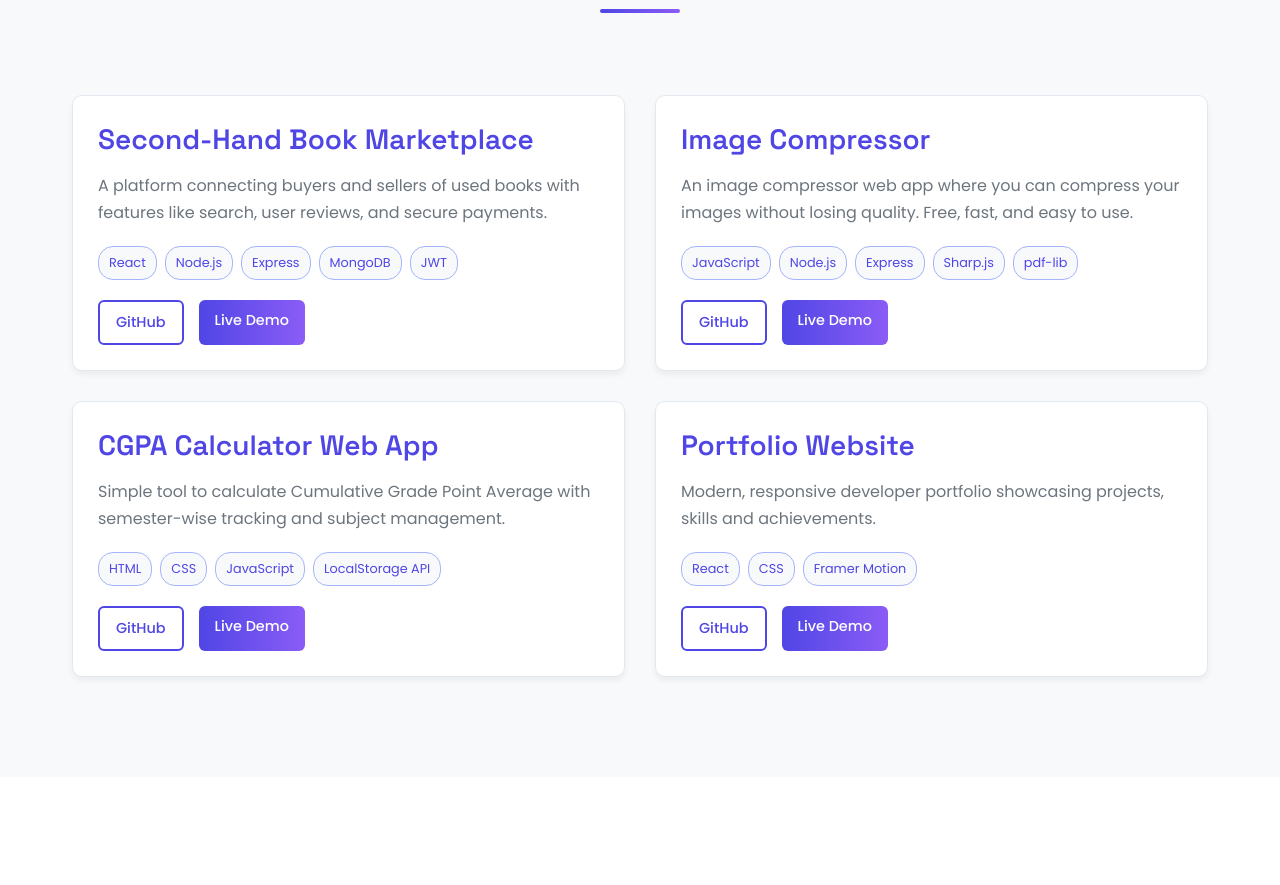
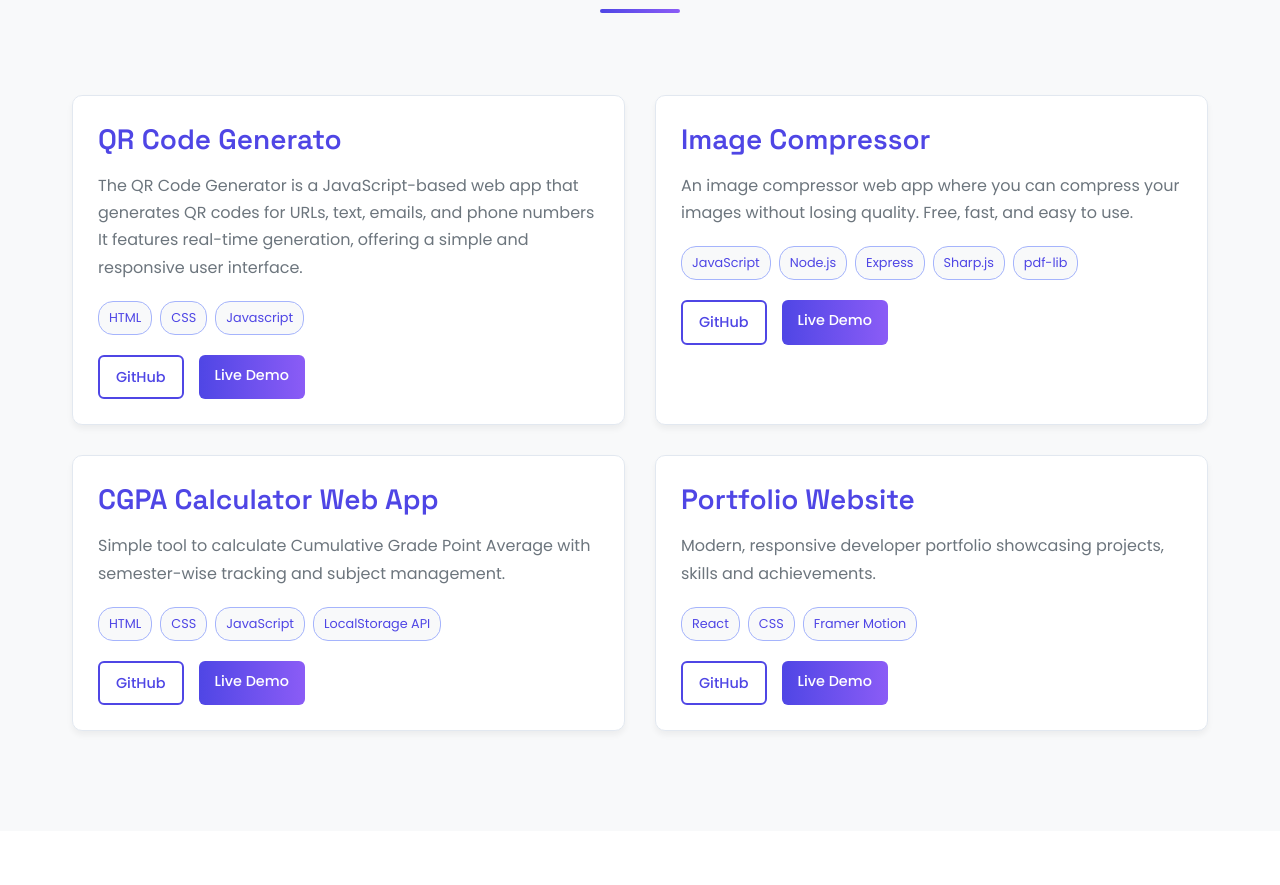
Before and after one commit to awadhesh8994/portfolio, a React (Create React App) app: page / in a window 1280 px wide. Shown: the part 2551-3436 px from the top of the page. Built offline with nearby package versions, Linux system fonts and the light colour scheme.

Commit message:
Update Projects.js

```diff
--- a/src/components/Projects.js
+++ b/src/components/Projects.js
@@ -31,11 +31,11 @@ const Projects = () => {
     const projects = [
     {
       id: 1,
-      title: "Second-Hand Book Marketplace",
-      description: "A platform connecting buyers and sellers of used books with features like search, user reviews, and secure payments.",
-      techStack: ["React", "Node.js", "Express", "MongoDB", "JWT"],
-      github: "https://github.com/awadhesh8994",
-      liveDemo: "https://bookmarket.example.com",
+      title: "QR Code Generato",
+      description: "The QR Code Generator is a JavaScript-based web app that generates QR codes for URLs, text, emails, and phone numbers It features real-time generation, offering a simple and responsive user interface.",
+      techStack: ["HTML","CSS","Javascript"],
+      github: "https://github.com/awadhesh8994/QR-Code-Generator.git",
+      liveDemo: "https://qr-code-generator-sigma-nine.vercel.app/",
     },
     {
       id: 2,
```
